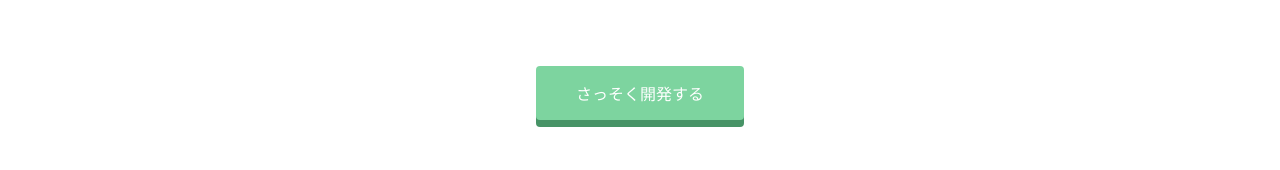
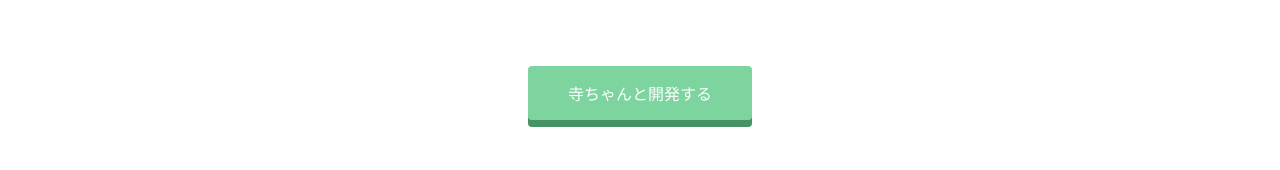
Before and after one commit to kotaterasaki/kotaterasaki.github.io, a plain HTML site: page index.html in a window 1280 px wide. Shown: the part 1426-1596 px from the top of the page. Drawn offline with Linux system fonts and the light colour scheme.

Commit message:
Update index.html

```diff
--- a/index.html
+++ b/index.html
@@ -77,7 +77,7 @@
         <h2>さぁ、あなたもイケメン寺崎浩太くんと一緒にProgateでプログラミングを学んでみませんか?</h2>
         <h3>Let's learn to code, learn to be creative!</h3>
       </div>
-      <span class="btn message">さっそく開発する</span>
+      <span class="btn message">寺ちゃんと開発する</span>
     </div>
   </div>
   <footer>
```
